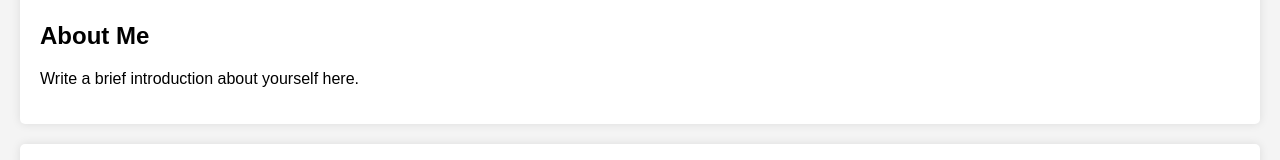
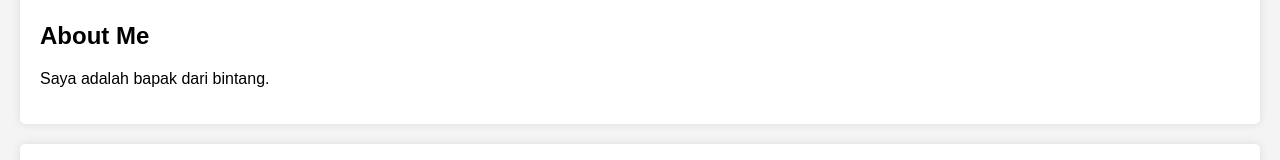
Before and after one commit to ZenT-Html/ZenT-Html.github.io, a plain HTML site: page index.html in a window 1280 px wide. Shown: the part 209-369 px from the top of the page. Drawn offline with Linux system fonts and the light colour scheme.

Commit message:
initial commit

```diff
--- a/index.html
+++ b/index.html
@@ -20,7 +20,7 @@
 
     <section id="about">
         <h2>About Me</h2>
-        <p>Write a brief introduction about yourself here.</p>
+        <p>Saya adalah bapak dari bintang.</p>
     </section>
 
     <section id="portfolio">
```
